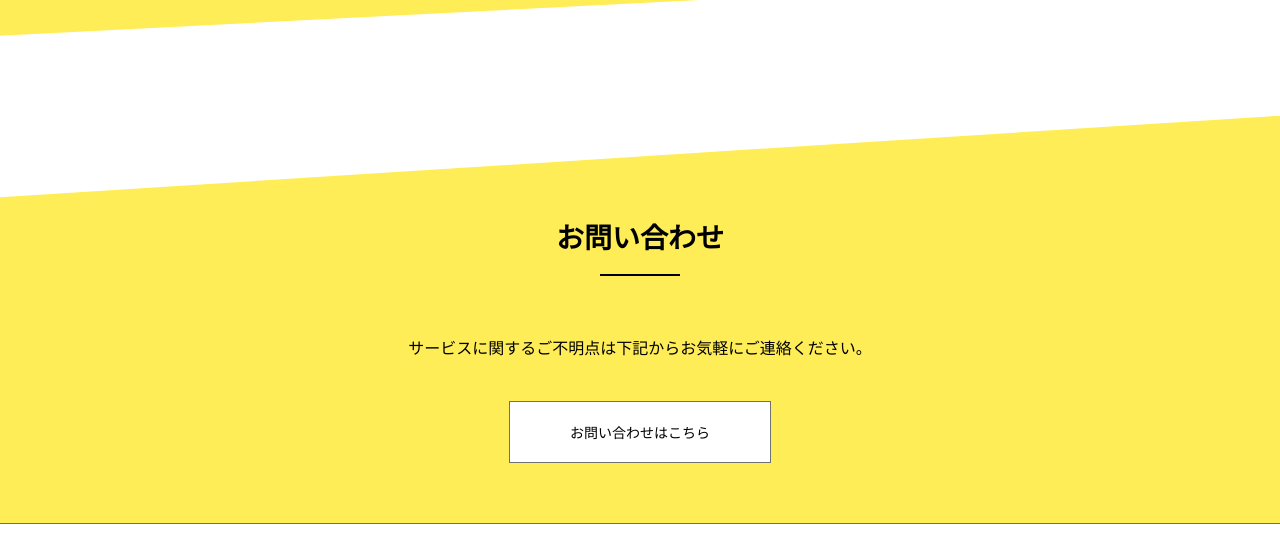
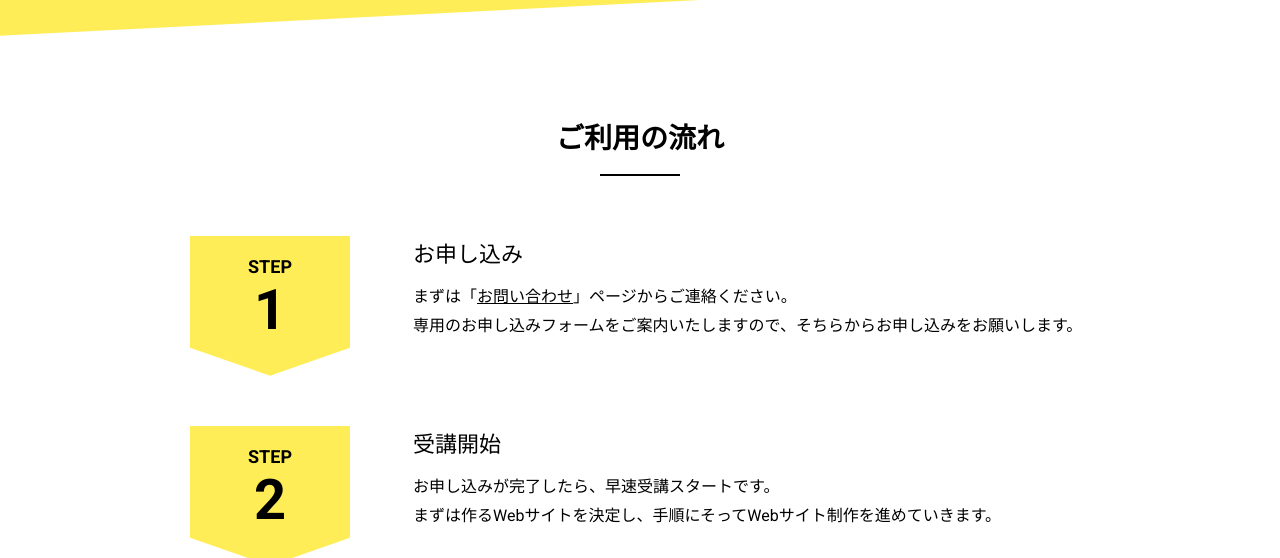
Before and after one commit to kazzy56/uto3-3, a plain HTML site: page service.html in a window 1280 px wide. Shown: the part 1150-1708 px from the top of the page. Drawn offline with nearby package versions, Linux system fonts and the light colour scheme.

Commit message:
flowを作成しました

```diff
--- /dev/null
+++ b/assets/sass/object/project/_flow.scss
@@ -0,0 +1,94 @@
+@use "../../global" as *;
+
+.p-flow {
+  margin-bottom: 100px;
+
+  @include mq(md) {
+    margin-bottom: 40px;
+  }
+
+  &__list {
+    display: grid;
+    row-gap: 50px;
+
+    @include mq(md) {
+      row-gap: 30px;
+    }
+  }
+
+  &__item {
+    display: flex;
+    // 900px * 7% = 63px
+    -webkit-column-gap: 7%;
+       -moz-column-gap: 7%;
+            column-gap: 7%;
+    // margin-bottom: 50px;
+
+    @include mq(md) {
+      -webkit-column-gap: 20px;
+         -moz-column-gap: 20px;
+              column-gap: 20px;
+    }
+  }
+
+  &__step {
+    flex-shrink: 0;
+    -webkit-clip-path: polygon(0 0, 100% 0, 100% 80%, 50% 100%, 0 80%);
+            clip-path: polygon(0 0, 100% 0, 100% 80%, 50% 100%, 0 80%);
+    width: 160px;
+    height: 140px;
+    // margin-right: 7%;
+    padding-top: 20px;
+    background-color: $color-bg;
+    font-weight: 700;
+    text-align: center;
+
+    @include mq(md) {
+      width: 80px;
+      height: 80px;
+      // margin-right: 20px;
+      padding-top: 10px;
+    }
+  }
+
+  &__label {
+    display: block;
+    @include fz(18);
+    text-transform: uppercase;
+
+    @include mq(md) {
+      @include fz(14);
+    }
+  }
+
+  &__number {
+    display: block;
+    @include fz(56);
+
+    @include mq(md) {
+      @include fz(32);
+    }
+  }
+
+  &__title {
+    margin-bottom: 15px;
+    font-weight: 500;
+    @include fz(22);
+
+    @include mq(md) {
+      @include fz(18);
+    }
+  }
+
+  &__description {
+    line-height: 1.8;
+
+    @include mq(md) {
+      @include fz(14);
+    }
+  }
+
+  &__link {
+    text-decoration: underline;
+  }
+}
--- a/assets/sass/object/project/_index.scss
+++ b/assets/sass/object/project/_index.scss
@@ -1,5 +1,6 @@
 @use "contact";
 @use "detail";
+@use "flow";
 @use "hero";
 @use "introduce";
 @use "nav";
--- a/service.html
+++ b/service.html
@@ -84,6 +84,47 @@
       </div><!-- /.p-detail__inner l-inner -->
     </section>
 
+    <section class="p-flow">
+      <div class="p-flow__inner l-inner">
+        <h2 class="p-flow__heading c-heading-primary">ご利用の流れ</h2>
+
+        <div class="p-flow__body">
+          <ol class="p-flow__list">
+            <li class="p-flow__item">
+              <div class="p-flow__step">
+                <span class="p-flow__label">step</span>
+                <span class="p-flow__number">1</span>
+              </div><!-- /.p-flow__step -->
+              <dl class="p-flow__content">
+                <dt class="p-flow__title">お申し込み</dt>
+                <dd class="p-flow__description">まずは「<a href="contact.html" class="p-flow__link">お問い合わせ</a>」ページからご連絡ください。<br>専用のお申し込みフォームをご案内いたしますので、そちらからお申し込みをお願いします。</dd>
+              </dl>
+            </li>
+            <li class="p-flow__item">
+              <div class="p-flow__step">
+                <span class="p-flow__label">step</span>
+                <span class="p-flow__number">2</span>
+              </div><!-- /.p-flow__step -->
+              <dl class="p-flow__content">
+                <dt class="p-flow__title">受講開始</dt>
+                <dd class="p-flow__description">お申し込みが完了したら、早速受講スタートです。<br>まずは作るWebサイトを決定し、手順にそってWebサイト制作を進めていきます。</dd>
+              </dl>
+            </li>
+            <li class="p-flow__item">
+              <div class="p-flow__step">
+                <span class="p-flow__label">step</span>
+                <span class="p-flow__number">3</span>
+              </div><!-- /.p-flow__step -->
+              <dl class="p-flow__content">
+                <dt class="p-flow__title">レビュー</dt>
+                <dd class="p-flow__description">制作が完了したらレビューを行います。<br>改善点があれば次回の制作に活かしていきましょう。</dd>
+              </dl>
+            </li>
+          </ol>
+        </div><!-- /.p-flow__body -->
+      </div><!-- /.p-flow__inner l-inner -->
+    </section>
+
     <section class="p-contact">
       <div class="p-contact__inner l-inner">
         <h2 class="p-contact__heading c-heading-primary">お問い合わせ</h2>
```
Also changed, not shown: assets/css/style.css, assets/css/style.min.css, 2 other files.
